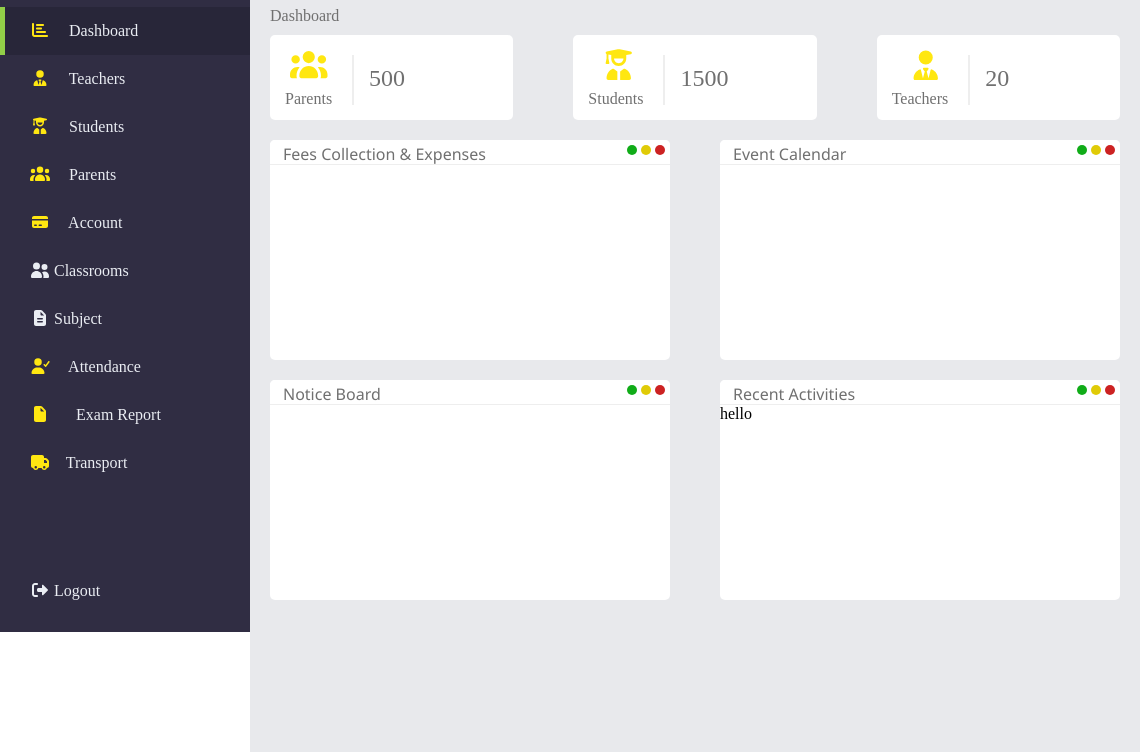
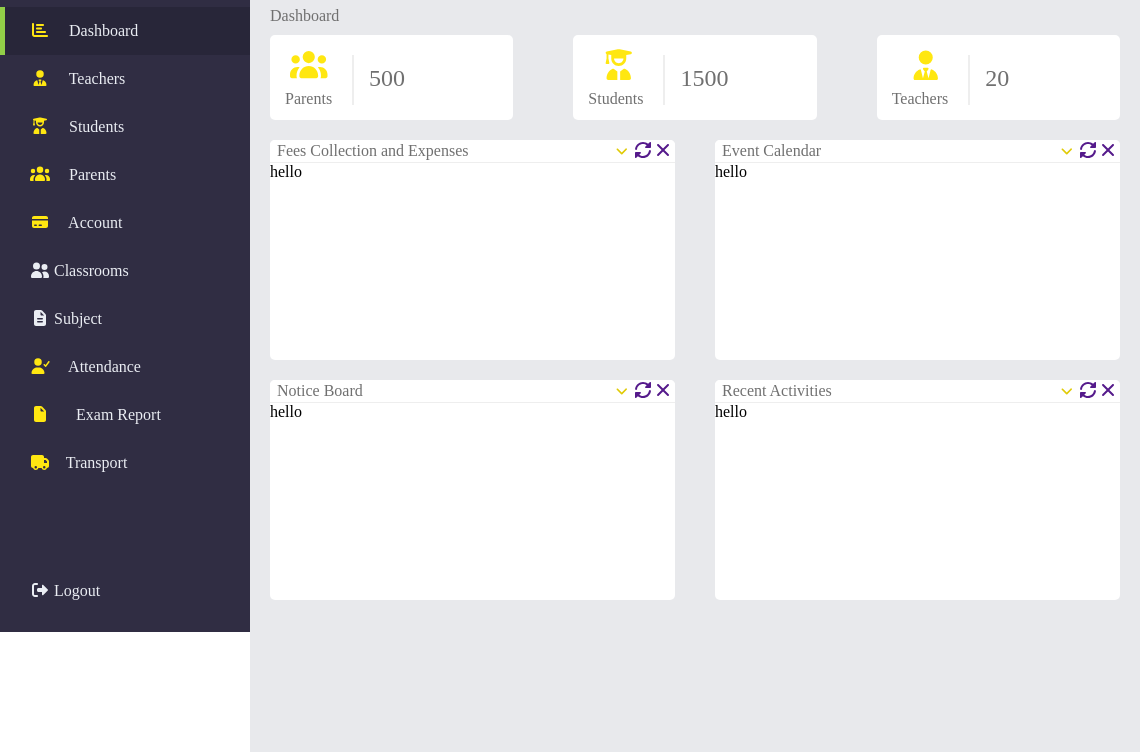
Before and after one commit to king-kloy/yako-school-manager, an Electron app: page index.html in a window 1140 px wide. Shown: the part 48-800 px from the top of the page. Drawn offline with Linux system fonts and the light colour scheme.

Commit message:
add container for table icons

```diff
--- a/css/four-tables.css
+++ b/css/four-tables.css
@@ -10,14 +10,14 @@
 .four-tables {
   margin-top: 20px;
   display: grid;
-  grid-template-columns: 400px 400px;
-  grid-column-gap: 50px;
+  grid-template-columns: 405px 405px;
+  grid-column-gap: 40px;
   grid-row-gap: 20px;
 }
 
-.table-container {
+.container-for-table {
   background: #fff;
-  width: 400px;
+  width: 405px;
   border-radius: 5px;
   height: 220px;
 }
@@ -25,70 +25,57 @@
 .title-bar {
   border-radius: 5px;
   background: rgb(255, 255, 255);
+  margin-bottom: 1.5px;
+  height: 20px;
 }
 
 .window-title {
-  font-family: "Segoe UI", Tahoma, Geneva, Verdana, sans-serif;
-  height: 8px;
-  padding: 3px;
-  display: inline-block;
+  height: 20px;
+  padding: 2px;
   color: #707070;
-  margin-left: 10px;
+  margin-left: 5px;
+  float: left;
 }
 
-.table-container hr {
-  color: rgb(250, 246, 246);
-  box-sizing: content-box;
-  height: 0;
-  overflow: visible;
-}
-
-.table-container .line {
+.container-for-table .line {
   border-top: 1px solid #eee;
 }
 
-.control-btn {
+.control-box {
   float: right;
   display: grid;
   grid-template-columns: 1fr 1fr 1fr;
-  margin-left: 20px;
-  padding: 3px;
+  padding: 2px;
+  height: 20px;
 }
 
-.control-btn button {
-  width: 10px;
-  height: 10px;
-  border-radius: 50%;
-  outline: 0;
-  border: 0;
-  margin: 2px;
+.control-box .fa-sync-alt {
+  font-size: 10px;
+  margin-right: 5px;
+  color: rgb(16, 172, 24);
 }
 
-.close-btn {
-  background: rgb(204, 34, 34);
+.control-box .fa-times {
+  font-size: 12px;
+  margin-right: 2px;
   color: rgb(204, 34, 34);
 }
 
-.close-btn:hover {
-  background: rgb(236, 16, 16);
-}
-
-.maximize-btn {
-  background: rgb(224, 203, 7);
+.control-box .fa-angle-down {
+  font-size: 14px;
   color: rgb(224, 203, 7);
 }
 
-.maximize-btn:hover {
-  background: rgb(246, 222, 4);
+.control-box .fa-times:hover {
+  color: rgb(236, 16, 16);
 }
 
-.minimize-btn {
-  background: rgb(16, 172, 24);
-  color: rgb(16, 172, 24);
+.control-box .fa-angle-down:hover {
+  color: rgb(246, 222, 4);
 }
 
-.minimize-btn:hover {
-  background: rgb(14, 233, 25);
+.control-box .fa-sync-alt:hover {
+  color: rgb(14, 233, 25);
 }
 
 .prevent-select {
--- a/css/main.css
+++ b/css/main.css
@@ -200,7 +200,7 @@ main {
     margin-top: 2px;
 }
 
-.fa-angle-down {
+.user-notification .fa-angle-down {
     margin-top: 15px;
     color: #192060;
 }
--- a/css/titlebar.css
+++ b/css/titlebar.css
@@ -2,17 +2,13 @@
   background: rgb(37, 37, 37);
 }
 
-
-
 .window-title {
-    font-family: 'Segoe UI', Tahoma, Geneva, Verdana, sans-serif;
+  font-family: "Segoe UI", Tahoma, Geneva, Verdana, sans-serif;
   height: 10px;
   padding: 3px;
   display: inline-block;
   color: white;
 }
-
-
 
 .control-btn {
   float: right;
--- a/index.html
+++ b/index.html
@@ -124,50 +124,60 @@
             </div>
             <!-- four tables -->
             <div class="four-tables">
-              <div class="table-container">
-                <div class="title-bar title-bar-style">
-                  <div class="window-title">Fees Collection & Expenses</div>
-
-                  <div class="control-btn control-btn-style prevent-select">
-                    <button id="minimize" class="minimize-btn"></button>
-                    <button id="maximize" class="maximize-btn"></button>
-                    <button id="close" class="close-btn"></button>
+              <!-- Fees Collection and Expenses -->
+              <div class="container-for-table">
+                <div class="title-bar">
+                  <span class="window-title">Fees Collection and Expenses</span>
+                  <!-- control box for window container -->
+                  <div class="control-box prevent-select">
+                    <a href=""><i class="fa fa-angle-down"></i></a>
+                    <a href=""><i class="fa fa-sync-alt"></i></a>
+                    <a href=""><i class="fa fa-times"></i></a>
                   </div>
                 </div>
                 <div class="line"></div>
+                <span>hello</span>
               </div>
-              <div class="table-container">
-                <div class="title-bar title-bar-style">
-                  <div class="window-title">Event Calendar</div>
 
-                  <div class="control-btn control-btn-style prevent-select">
-                    <button id="minimize" class="minimize-btn"></button>
-                    <button id="maximize" class="maximize-btn"></button>
-                    <button id="close" class="close-btn"></button>
+              <!-- Event Calendar -->
+              <div class="container-for-table">
+                <div class="title-bar">
+                  <span class="window-title">Event Calendar</span>
+                  <!-- control box for window container -->
+                  <div class="control-box prevent-select">
+                    <a href=""><i class="fa fa-angle-down"></i></a>
+                    <a href=""><i class="fa fa-sync-alt"></i></a>
+                    <a href=""><i class="fa fa-times"></i></a>
                   </div>
                 </div>
                 <div class="line"></div>
+                <span>hello</span>
               </div>
-              <div class="table-container">
-                <div class="title-bar title-bar-style">
-                  <div class="window-title">Notice Board</div>
 
-                  <div class="control-btn control-btn-style prevent-select">
-                    <button id="minimize" class="minimize-btn"></button>
-                    <button id="maximize" class="maximize-btn"></button>
-                    <button id="close" class="close-btn"></button>
+              <!-- Notice Board -->
+              <div class="container-for-table">
+                <div class="title-bar">
+                  <span class="window-title">Notice Board</span>
+                  <!-- control box for window container -->
+                  <div class="control-box prevent-select">
+                    <a href=""><i class="fa fa-angle-down"></i></a>
+                    <a href=""><i class="fa fa-sync-alt"></i></a>
+                    <a href=""><i class="fa fa-times"></i></a>
                   </div>
                 </div>
                 <div class="line"></div>
+                <span>hello</span>
               </div>
-              <div class="table-container">
-                <div class="title-bar title-bar-style">
-                  <div class="window-title">Recent Activities</div>
 
-                  <div class="control-btn control-btn-style prevent-select">
-                    <button id="minimize" class="minimize-btn"></button>
-                    <button id="maximize" class="maximize-btn"></button>
-                    <button id="close" class="close-btn"></button>
+              <!-- Recent Activities -->
+              <div class="container-for-table">
+                <div class="title-bar">
+                  <span class="window-title">Recent Activities</span>
+                  <!-- control box for window container -->
+                  <div class="control-box prevent-select">
+                    <a href=""><i class="fa fa-angle-down"></i></a>
+                    <a href=""><i class="fa fa-sync-alt"></i></a>
+                    <a href=""><i class="fa fa-times"></i></a>
                   </div>
                 </div>
                 <div class="line"></div>
```
Lines whose indentation alone changed are shown as unchanged.
